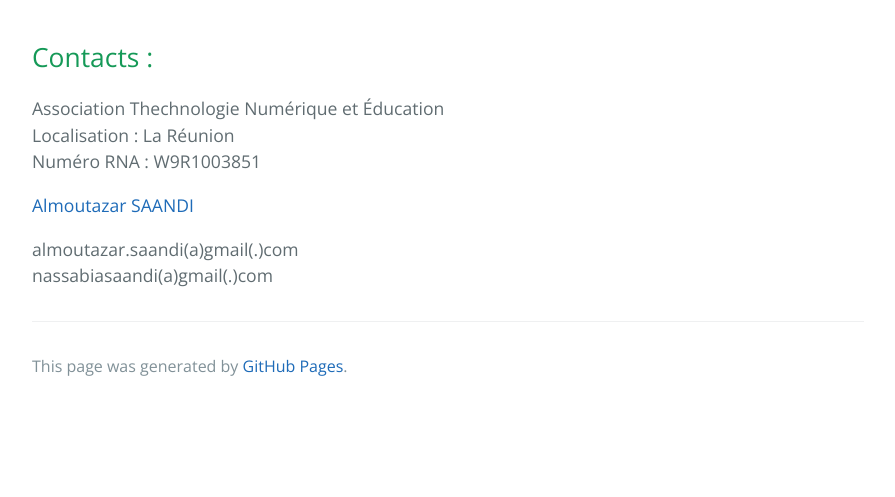
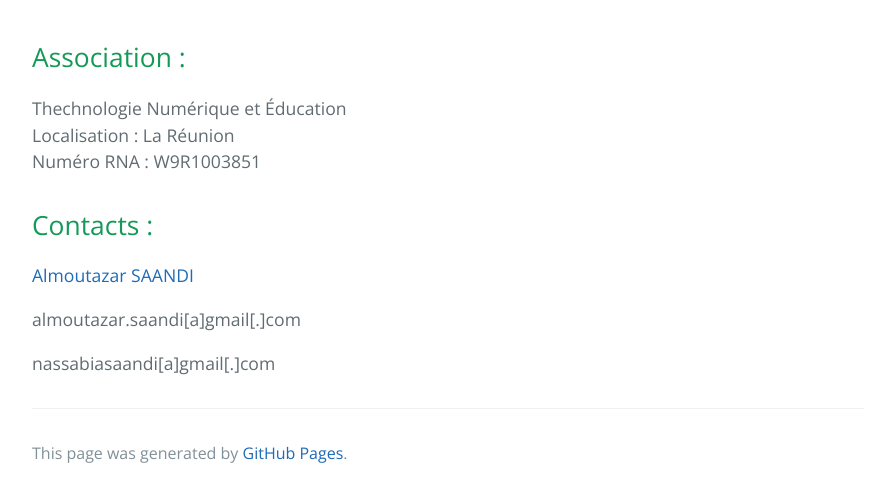
Before and after one commit to tech-num/tech-num.github.io, a Jekyll site: the page built from index.md, in a window 1280 px wide. Shown: the part 708-1205 px from the top of the page, without its empty margins (192-1087 px from the left). Built offline with Jekyll 4.4.1, drawn with Linux system fonts in a browser that asks for light colours; comment, search, counter and statistics services are not loaded; before the commit the page ends 1118 px from its top, so only the background shows below that.

```diff
--- a/index.md
+++ b/index.md
@@ -7,11 +7,15 @@ _Site en construction ..._
 
 <iframe width="560" height="315" src="https://www.youtube.com/embed/NYQ_1Bn3K4M" frameborder="0" allow="accelerometer; autoplay; encrypted-media; gyroscope; picture-in-picture" allowfullscreen></iframe>
 
+## Association :
+
+Thechnologie Numérique et Éducation<br>
+Localisation : La Réunion<br>
+Numéro RNA : W9R1003851<br>
+
 ## Contacts :
 
-Association Thechnologie Numérique et Éducation<br>
-Localisation : La Réunion<br>
-Numéro RNA : W9R1003851<br>
 <div class="LI-profile-badge"  data-version="v1" data-size="medium" data-locale="fr_FR" data-type="horizontal" data-theme="dark" data-vanity="almoutazar-saandi-53bb9996"><a class="LI-simple-link" href='https://fr.linkedin.com/in/almoutazar-saandi-53bb9996?trk=profile-badge'>Almoutazar SAANDI</a></div>
-almoutazar.saandi(a)gmail(.)com <br>
-nassabiasaandi(a)gmail(.)com
+almoutazar.saandi[a]gmail[.]com <br>
+
+nassabiasaandi[a]gmail[.]com
```
